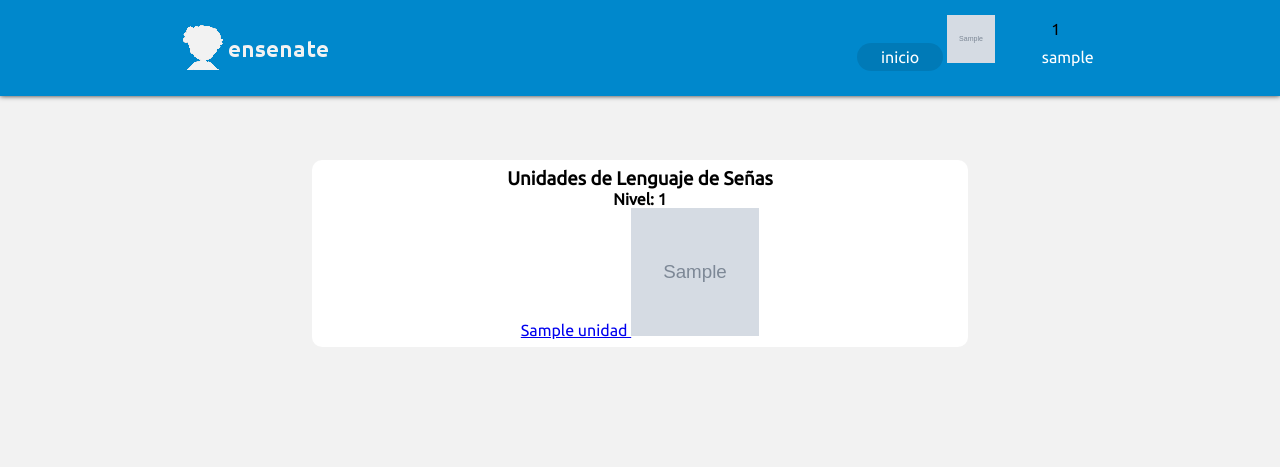
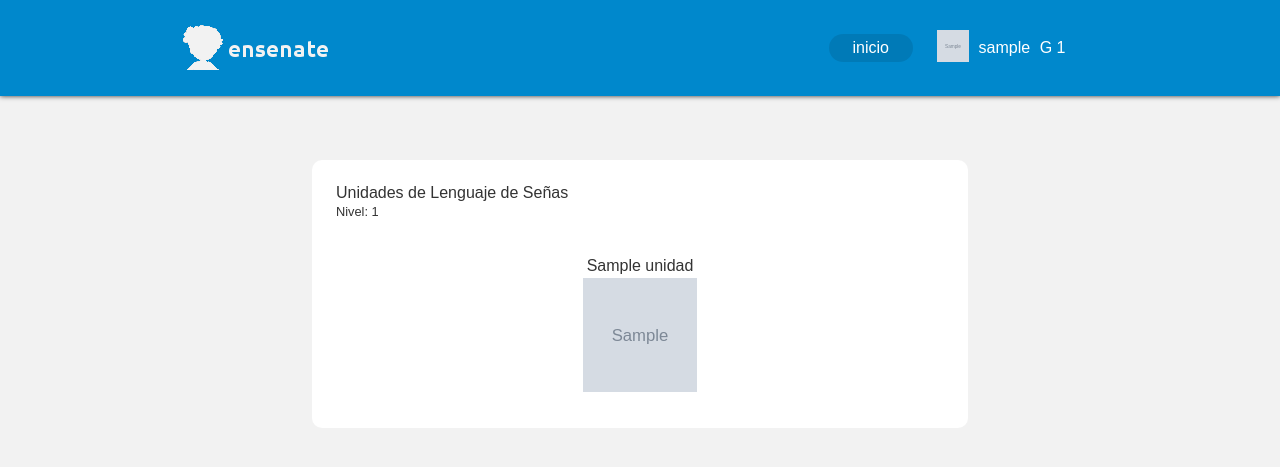
Before and after one commit to ensenate/ensenate, a Django app: page /dashboard/ in a window 1280 px wide. Shown: the top 467 px of the page. Run offline with Django 3.2, Linux system fonts and the light colour scheme; a user stored in the database is signed in; tables that the repository leaves empty hold one stand-in row (values such as "Sample post"); grey boxes marked "Sample" are stand-in pictures.

Commit message:
bugs arreglados pag. perfil realizada

```diff
--- a/static/css/base/base.css
+++ b/static/css/base/base.css
@@ -1,5 +1,5 @@
-@import url('https://fonts.googleapis.com/css?family=Ubuntu');
-
+/*@import url('https://fonts.googleapis.com/css?family=Ubuntu');
+*/
 *{
 	margin: 0;
 	padding: 0;
--- a/static/css/dashboard.css
+++ b/static/css/dashboard.css
@@ -8,10 +8,20 @@ body{
 	background:#f2f2f2;
 }
 
+.usuario-activo{
+	display: flex;
+	align-items: center;
+}
+
 .navegacion .enlaces-derecha .activo{
 	background: rgba(0,0,0,0.1);
 	border-radius: 15px;
 	font-weight: normal;
+}
+
+
+.enlaces-derecha > a, .enlaces-derecha > ul {
+	margin: 0.5em;
 }
 
 .navegacion .enlaces-derecha a:hover{
@@ -21,22 +31,36 @@ body{
 .navegacion_perfil{
 	display: inline-block;
 	list-style: none;
-	margin: auto 0.7em;
-	max-width: 7em;
+	width: 11em;
+	max-width: 11em;
+	/*margin: auto 0.7em;
 	text-align: center;
 	padding: 0.5em;
+*/}
+
+.datos-usuario{
+	display: flex;
+	align-items: center;
 }
 
-.navegacion_perfil li{
+.datos-usuario > span{
+	color: white;
+	margin: .2em;
+	padding: 0.1em;
+}
+
+.datos-usuario > span > img{
+	width: 2em;
+	height: 2em;
+}
+.navegacion_perfil > .li-principal{
 	list-style: none;
+	padding: 0.2em
 }
 
 .navegacion_perfil li span {
-	background:none;
-	color:white;
-	padding:10px 12px;
-	display:block;
-	width: 100%;
+	transform: all;
+	transform-
 }
 
 .navegacion_perfil li ul::before {
@@ -54,18 +78,21 @@ body{
 .navegacion_perfil li ul {
 	display:none;
 	position:absolute;
-	max-width:7em;
+
 	margin-top: 0.3em;
 	text-align: left;
 	border-radius: 0.3em;
 	background: white;
-	padding: 0.5em;
+	width: 11em;
+	max-width: 11em;
+	margin-left: -.2em;
 }
 .navegacion_perfil li:hover > ul {
 	display:block;
 }
 .navegacion_perfil li ul li {
 	display: block;
+	margin: 0.2em auto;
 }
 .navegacion_perfil li ul li a{
 	display: block;
@@ -73,6 +100,8 @@ body{
 	color: #0088CC;
 	font-size: 1em;
 	text-decoration: none;
+	transition: all;
+	transition-duration: 0.15s;
 }
 
 .navegacion .enlaces-derecha .menu_inicio{
@@ -98,3 +127,40 @@ body{
 	border-radius: 10px;
 	padding: 0.5em;
 }
+.texto{
+	padding: 1em;
+	text-align: left;
+	font-size: 1em;
+	color: #333;
+}
+.nivel{
+	font-size: 0.8em;
+}
+
+.seccion-unidad{
+	margin: 1em;
+	display: inline-block;
+	max-width: 10em;
+	transition: all;
+	transition-duration: 0.3s;
+}
+.seccion-unidad > a, .seccion-unidad > span{
+	margin: 0.3em;
+	display: block;
+	text-align: center;
+	font-size: 1em;
+	text-decoration: none;
+	color: #333;
+}
+.seccion-unidad:hover{
+	background:#F2F2F2;
+	border-radius: 0.7em;
+}
+
+.imagen-seccion{
+	max-width: 114px;
+	width: 114px;
+	max-height: 114px;
+	height: 114px;
+	margin: 0.2em;
+}
--- /dev/null
+++ b/static/css/leccion.css
@@ -0,0 +1 @@
+leccion.css
--- /dev/null
+++ b/templates/bases/nav-user.html
@@ -0,0 +1,29 @@
+{% load staticfiles %}
+<header>
+	<div class="contenedor">
+		<div class="navegacion">
+			<div class="enlaces-izquierda">
+					<a  class="titulo-principal" href="{% if request.user.is_authenticated %} {% url 'dashboard' %} {% else %}{% url 'inicio' %} {% endif %}"><img src="{% static 'img/logo-sesion.png' %}" alt=""></a>
+			</div>
+
+			<div class="enlaces-derecha usuario-activo">
+					<a href="{% url 'dashboard' %}" class="{%if  request.path == '/dashboard/' %}activo{% endif %} menu_inicio" >Inicio</a>
+					<ul class="navegacion_perfil">
+						<li class="li-principal">
+						<div class="datos-usuario">
+							<span><img src="{{request.user.image.url}}" alt="" width="48px" height="48px"></span>
+							<span class="usuario" >{{request.user.username}}</span>
+							<span>G {{request.user.gemas}}</span>
+						</div>
+							<ul>
+								<li><a href="{% url 'perfil' %}">perfil</a></li>
+								<li><a href="">configuracion</a></li>
+								<li><a href="">ayuda</a></li>
+								<li><a href="{% url 'logout' %}">cerrar sesion</a></li>
+							</ul>
+						</li>
+					</ul>
+			</div>
+		</div>
+	</div>
+</header>
--- a/templates/bases/nav.html
+++ b/templates/bases/nav.html
@@ -4,37 +4,14 @@
 	<div class="contenedor">
 		<div class="navegacion">
 			<div class="enlaces-izquierda">
-
-				{% if request.path == '/dashboard/' %}
-					<a  class="titulo-principal" href="{% if request.user.is_authenticated %} {% url 'dashboard' %} {% else %}{% url 'inicio' %} {% endif %}"><img src="{% static 'img/logo-sesion.png' %}" alt=""></a>
-				{% else %}
 					<a  class="titulo-principal" href="{% if request.user.is_authenticated %} {% url 'dashboard' %} {% else %}{% url 'inicio' %} {% endif %}"><img src="{% static 'img/logo.png' %}" alt=""></a>
-
-				{% endif %}
 			</div>
 
-			<div class="enlaces-derecha">
-
-				{% if request.user.is_authenticated and request.path = '/dashboard/' %}
-					<a href="{% url 'dashboard' %}" class="{%if  request.path == '/dashboard/' %}activo{% endif %} menu_inicio" >Inicio</a>
-						<a href=""><img src="{{request.user.image.url}}" alt="" width="48px" height="48px"></a>
-					<ul class="navegacion_perfil">
-						{{request.user.gemas}}
-						<li><span class="usuario" >{{request.user.username}}</span>
-							<ul>
-								<li><a href="{% url 'perfil' %}">perfil</a></li>
-								<li><a href="">configuracion</a></li>
-								<li><a href="">ayuda</a></li>
-								<li><a href="{% url 'logout' %}">cerrar sesion</a></li>
-							</ul>
-						</li>
-					</ul>
-				{% else %}
+			<div class="enlaces-derecha {%if request.user.is_authenticated%} usuario-activo{% endif %}">
 					<a href="{% url 'inicio' %}" class="{%if  request.path == '/' %}activo{% endif %} menu_inicio" >Inicio</a>
 					<a href="{% url 'login' %}" class="{%if  request.path == '/login/' %}activo{% endif %} menu_inicio" >Iniciar Sesion</a>
 					<a href="{% url 'registrar_usuario' %}" class="{%if  request.path == '/crear_usuario/' %}activo{% endif %} menu_inicio">Crear Cuenta</a>
 					<a href="{% url 'contactanos' %}" class="{%if  request.path == '/contacto/' %}activo{% endif %} menu_inicio">Contactanos</a>
-				{% endif %}
 			</div>
 		</div>
 	</div>
--- a/templates/dashboard/dashboard.html
+++ b/templates/dashboard/dashboard.html
@@ -12,26 +12,32 @@
 
 {% block body %}
 
-{% include 'bases/nav.html' %}
+{% include 'bases/nav-user.html' %}
 
 
 	<div class="contenedor">
 		<div class="burbuja">
 
 		<div class="unidades">
-			<h3>Unidades de Lenguaje de Señas</h3>
-			<h4>Nivel: {{request.user.nivel}} </h4>
+
+				<div class="texto">
+
+					Unidades de Lenguaje de Señas
+					<br>
+					 <span class="nivel">
+						Nivel: {{request.user.nivel}}
+					</span>
+				</div>
 
 			{% for  unidades in unidades %}
 
 				<div class="seccion-unidad">
-				{% if  unidades.bloqueado %} <a href="{% url 'lecciones' unidades.pk %}"> {% else %} <span> {% endif %} {{ unidades.titulo }}
-
-			   	<img src="{% static unidades.image.url %}" style="width:128px;height:128px"/>
+				{% if  unidades.bloqueado %} <a href="{% url 'lecciones' unidades.pk %}"> {% else %} <span> {% endif %}
+				{{ unidades.titulo }}
+			   	<img class="imagen-seccion" src="{% static unidades.image.url %}"/>
 
 				{% if  unidades.bloqueado %} </a> {% else %} </span> {% endif %}
 				</div>
-
 			{% endfor %}
 		</div>
 
```
Also changed, not shown: static/css/perfil.css (added, +31 -0 lines), templates/dashboard/lecciones.html (+25 -7 lines), templates/dashboard/perfil.html (+36 -3 lines), static/media/curso/unidades/Captura_de_pantalla_de_2017-11-02_131653.png (added), static/media/curso/unidades/alfabeto.png (added), static/media/curso/unidades/basico.png (added), static/media/curso/unidades/icon-tutoring-sat1.png (added), static/media/curso/unidades/saludo.png (added), static/media/usuarios/perfiles/silueta-de-ninos-haciendo-diferentes-actividades_1308-3335.jpg (added).
